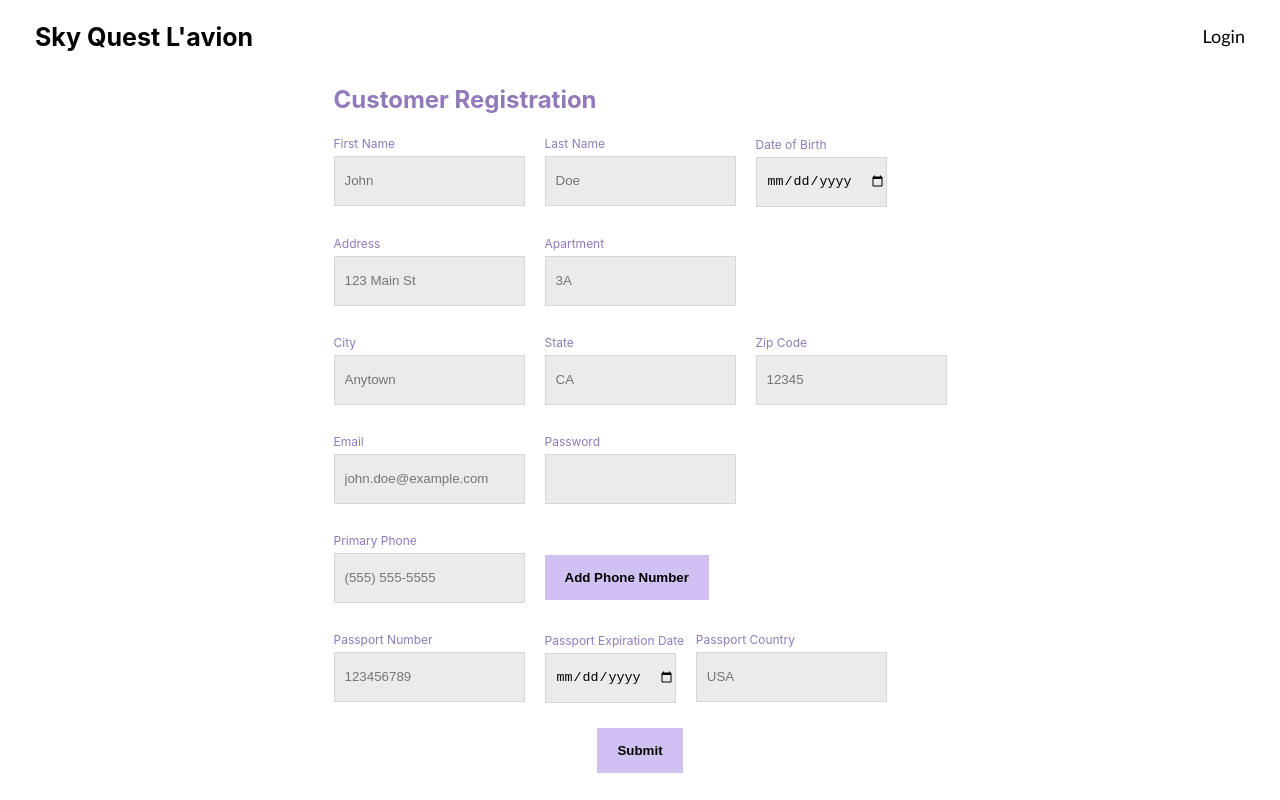
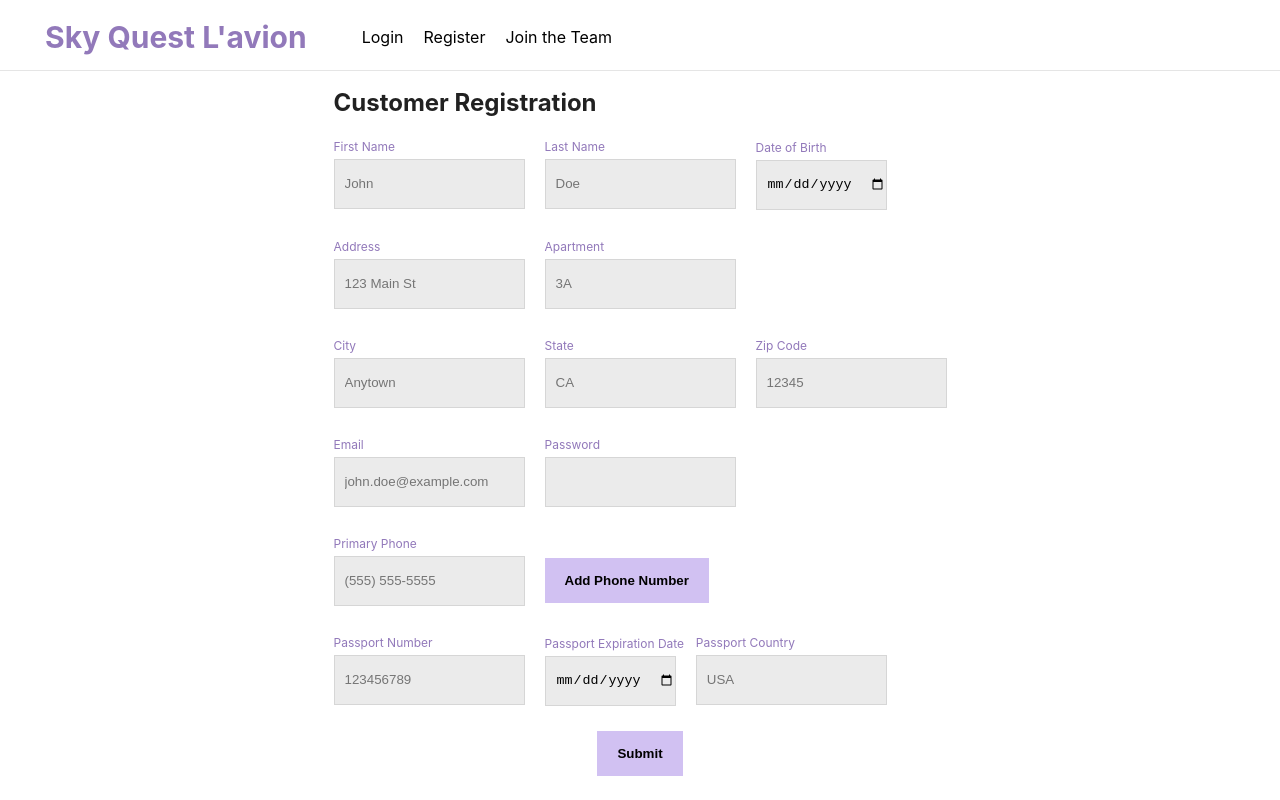
Before and after one commit to iamgeeyuh/airline-website, a React (Create React App) app in the folder frontend/: page /CustomerRegistration in a window 1280 px wide. Built offline with nearby package versions, Linux system fonts and the light colour scheme.

Commit message:
registration

```diff
--- a/frontend/src/components/Navbar/Navbar.js
+++ b/frontend/src/components/Navbar/Navbar.js
@@ -1,5 +1,6 @@
 import { NavLink } from "react-router-dom";
 import { useContext, useEffect, useState } from "react";
+
 import styles from "./Navbar.module.css";
 import AuthContext from "../../context/auth-context";
 
@@ -21,16 +22,34 @@ const Navbar = () => {
   };
 
   return (
-    <ul className={styles.nav}>
+    <div className={styles.nav}>
+      <ul>
         <li>
-        <NavLink to="/">Sky Quest L'avion</NavLink>
+          <NavLink className={styles.navTitle} to="/">
+            Sky Quest L'avion
+          </NavLink>
         </li>
         <li>
           <button onClick={loginHandler}>
             {isLoggedIn ? "Logout" : "Login"}
           </button>
         </li>
+        {!isLoggedIn && (
+          <li>
+            <NavLink to="/CustomerRegistration" className={styles.links}>
+              Register
+            </NavLink>
+          </li>
+        )}
+        {!isLoggedIn && (
+          <li>
+            <NavLink to="/StaffRegistration" className={styles.links}>
+              Join the Team
+            </NavLink>
+          </li>
+        )}
       </ul>
+    </div>
   );
 };
 
--- a/frontend/src/components/Navbar/Navbar.module.css
+++ b/frontend/src/components/Navbar/Navbar.module.css
@@ -1,33 +1,56 @@
 .nav {
+  border-bottom: solid;
+  border-bottom-width: 1px;
+  border-color: rgb(229, 229, 229);
+}
+
+.nav ul {
   list-style-type: none;
   padding: 0;
   display: flex;
-  justify-content: space-between;
+  justify-content: flex-start;
   margin-top: 25px;
 }
 
 .nav li {
+  margin-left: 10px;
+  margin-right: 10px;
+}
+
+.navTitle {
+  text-decoration: none;
+  font-weight: bold;
+  font-size: 30px;
+  color: var(--font-purple);
   margin-left: 35px;
   margin-right: 35px;
 }
 
-.nav a {
+.links {
   text-decoration: none;
-  font-weight: bold;
-  font-size: 25px;
+  transition: color 0.05s;
   color: black;
+  margin-bottom: px;
+  padding: 0;
+}
+
+.links:hover {
+  color: var(--font-purple)
 }
 
 .nav button {
   border: none;
   background-color: white;
   cursor: pointer;
-  font-family: "Gill Sans", "Gill Sans MT", Calibri, "Trebuchet MS", sans-serif;
-  font-size: 18px;
-  transition: border-bottom 0.05s;
+  color: black;
+  font-family: Inter, Avenir, Helvetica, Arial, sans-serif;
+  font-size: 16px;
+  line-height: 24px;
+  font-weight: 400;
+  transition: color 0.05s;
   padding: 0;
 }
 
 .nav button:hover {
-  border-bottom: 2px solid black;
+  color: var(--font-purple)
 }
--- a/frontend/src/pages/Registration/CustomerRegistration.js
+++ b/frontend/src/pages/Registration/CustomerRegistration.js
@@ -4,6 +4,71 @@ import styles from "./Registration.module.css";
 const CustomerRegistration = () => {
   const [phoneNumbers, setPhoneNumbers] = useState([]);
   const [currentPhoneNumber, setCurrentPhoneNumber] = useState("");
+  const [fname, setFname] = useState();
+  const [lname, setLname] = useState();
+  const [dob, setDOB] = useState();
+  const [address, setAddress] = useState();
+  const [apt, setApt] = useState();
+  const [city, setCity] = useState();
+  const [state, setState] = useState();
+  const [zip, setZip] = useState();
+  const [email, setEmail] = useState();
+  const [password, setPassword] = useState();
+  const [passNum, setPassNum] = useState();
+  const [passExp, setPassExp] = useState();
+  const [passCountry, setPassCountry] = useState();
+
+  const fnameHandler = (event) => {
+    setFname(event.target.value);
+  };
+
+  const lnameHandler = (event) => {
+    setLname(event.target.value);
+  };
+
+  const dobHandler = (event) => {
+    setDOB(event.target.value);
+  };
+
+  const addressHandler = (event) => {
+    setAddress(event.target.value);
+  };
+
+  const aptHandler = (event) => {
+    setApt(event.target.value);
+  };
+
+  const cityHandler = (event) => {
+    setCity(event.target.value);
+  };
+
+  const stateHandler = (event) => {
+    setState(event.target.value);
+  };
+
+  const zipHandler = (event) => {
+    setZip(event.target.value);
+  };
+
+  const emailHandler = (event) => {
+    setEmail(event.target.value);
+  };
+
+  const passwordHandler = (event) => {
+    setPassword(event.target.value);
+  };
+
+  const passNumHandler = (event) => {
+    setPassNum(event.target.value);
+  };
+
+  const passExpHandler = (event) => {
+    setPassExp(event.target.value);
+  };
+
+  const passCountryHandler = (event) => {
+    setPassCountry(event.target.value);
+  };
 
   const handleCurrentPhoneNumberChange = (event) => {
     setCurrentPhoneNumber(event.target.value);
@@ -20,6 +85,11 @@ const CustomerRegistration = () => {
     setPhoneNumbers(newPhoneNumbers);
   };
 
+  const submitHandler = (event) => {
+    event.preventDefault();
+
+  };
+
   return (
     <div className={styles.registrationContainer}>
       <form className={styles.registration}>
@@ -27,49 +97,57 @@ const CustomerRegistration = () => {
         <div>
           <div>
             <label>First Name </label>
-            <input type="text" requried placeholder="John" />
+            <input type="text" placeholder="John" onChange={lnameHandler} />
           </div>
           <div>
             <label>Last Name </label>
-            <input type="text" requried placeholder="Doe" />
+            <input type="text" placeholder="Doe" onChange={fnameHandler} />
           </div>
           <div>
             <label>Date of Birth </label>
-            <input type="date" requried />
+            <input type="date" />
           </div>
         </div>
         <div>
           <div>
             <label>Address </label>
-            <input type="text" requried placeholder="123 Main St" />
+            <input
+              type="text"
+              placeholder="123 Main St"
+              onChange={addressHandler}
+            />
           </div>
           <div>
             <label>Apartment</label>
-            <input type="text" requried placeholder="3A" />
+            <input type="text" placeholder="3A" onChange={aptHandler} />
           </div>
         </div>
         <div>
           <div>
             <label>City </label>
-            <input type="text" requried placeholder="Anytown" />
+            <input type="text" placeholder="Anytown" onChange={cityHandler} />
           </div>
           <div>
             <label>State </label>
-            <input type="text" requried placeholder="CA" />
+            <input type="text" placeholder="CA" onChange={stateHandler} />
           </div>
           <div>
             <label>Zip Code </label>
-            <input type="text" requried placeholder="12345" />
+            <input type="text" placeholder="12345" onChange={zipHandler} />
           </div>
         </div>
         <div>
           <div>
             <label>Email </label>
-            <input type="email" requried placeholder="john.doe@example.com" />
+            <input
+              type="email"
+              placeholder="john.doe@example.com"
+              onChange={emailHandler}
+            />
           </div>
           <div>
             <label>Password </label>
-            <input type="password" requried />
+            <input type="password" onChange={passwordHandler} />
           </div>
         </div>
         <div>
@@ -79,7 +157,6 @@ const CustomerRegistration = () => {
               type="tel"
               placeholder="(555) 555-5555"
               value={currentPhoneNumber}
-              requried
               onChange={handleCurrentPhoneNumberChange}
             />
             <div>
@@ -117,18 +194,26 @@ const CustomerRegistration = () => {
         <div>
           <div>
             <label>Passport Number </label>
-            <input type="text" placeholder="123456789" requried />
+            <input
+              type="text"
+              placeholder="123456789"
+              onChange={passNumHandler}
+            />
           </div>
           <div>
             <label>Passport Expiration Date </label>
-            <input type="date" requried />
+            <input type="date" onChange={passExpHandler} />
           </div>
           <div>
             <label>Passport Country </label>
-            <input type="text" requried placeholder="USA" />
+            <input
+              type="text"
+              placeholder="USA"
+              onChange={passCountryHandler}
+            />
           </div>
         </div>
-        <button type="submit">
+        <button type="submit" onClick={submitHandler}>
           Submit
         </button>
       </form>
--- a/frontend/src/pages/Registration/Registration.module.css
+++ b/frontend/src/pages/Registration/Registration.module.css
@@ -55,6 +55,5 @@
 }
 
 .registration h2 {
-  color: var(--font-purple);
   margin-left: 10px;
 }
--- a/frontend/src/pages/Registration/StaffRegistration.js
+++ b/frontend/src/pages/Registration/StaffRegistration.js
@@ -23,29 +23,29 @@ const StaffRegistration = () => {
   return (
     <div className={styles.registrationContainer}>
       <form className={styles.registration}>
-        <h2>Staff Registration</h2>
+        <h2>Staff Application</h2>
         <div>
           <div>
-            <label>First Name:</label>
-            <input type="text" required placeholder="John" />
+            <label>First Name</label>
+            <input type="text" placeholder="John" />
           </div>
           <div>
-            <label>Last Name:</label>
-            <input type="text" requried placeholder="Doe" />
+            <label>Last Name</label>
+            <input type="text" placeholder="Doe" />
           </div>
           <div>
-            <label>Date of Birth:</label>
-            <input type="date" required />
+            <label>Date of Birth</label>
+            <input type="date" />
           </div>
         </div>
         <div>
           <div>
-            <label>Email:</label>
-            <input type="email" requried placeholder="john.doe@example.com" />
+            <label>Email</label>
+            <input type="email" placeholder="john.doe@example.com" />
           </div>
           <div>
-            <label>Password:</label>
-            <input type="password" requried />
+            <label>Password</label>
+            <input type="password" />
           </div>
         </div>
         <div>
@@ -55,7 +55,6 @@ const StaffRegistration = () => {
               type="tel"
               placeholder="(555) 555-5555"
               value={currentPhoneNumber}
-              requried
               onChange={handleCurrentPhoneNumberChange}
             />
             <div>
```
Lines whose indentation alone changed are shown as unchanged.
